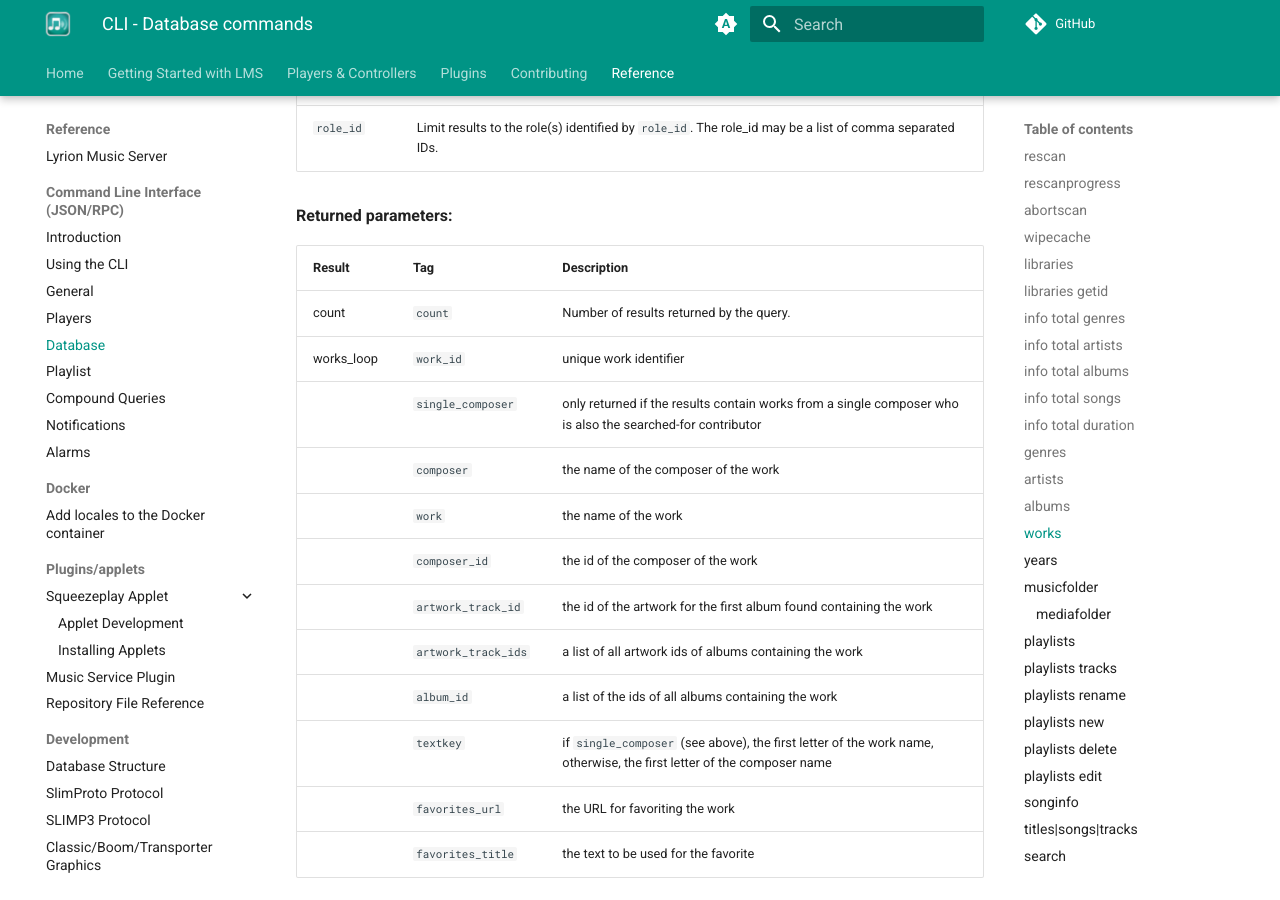
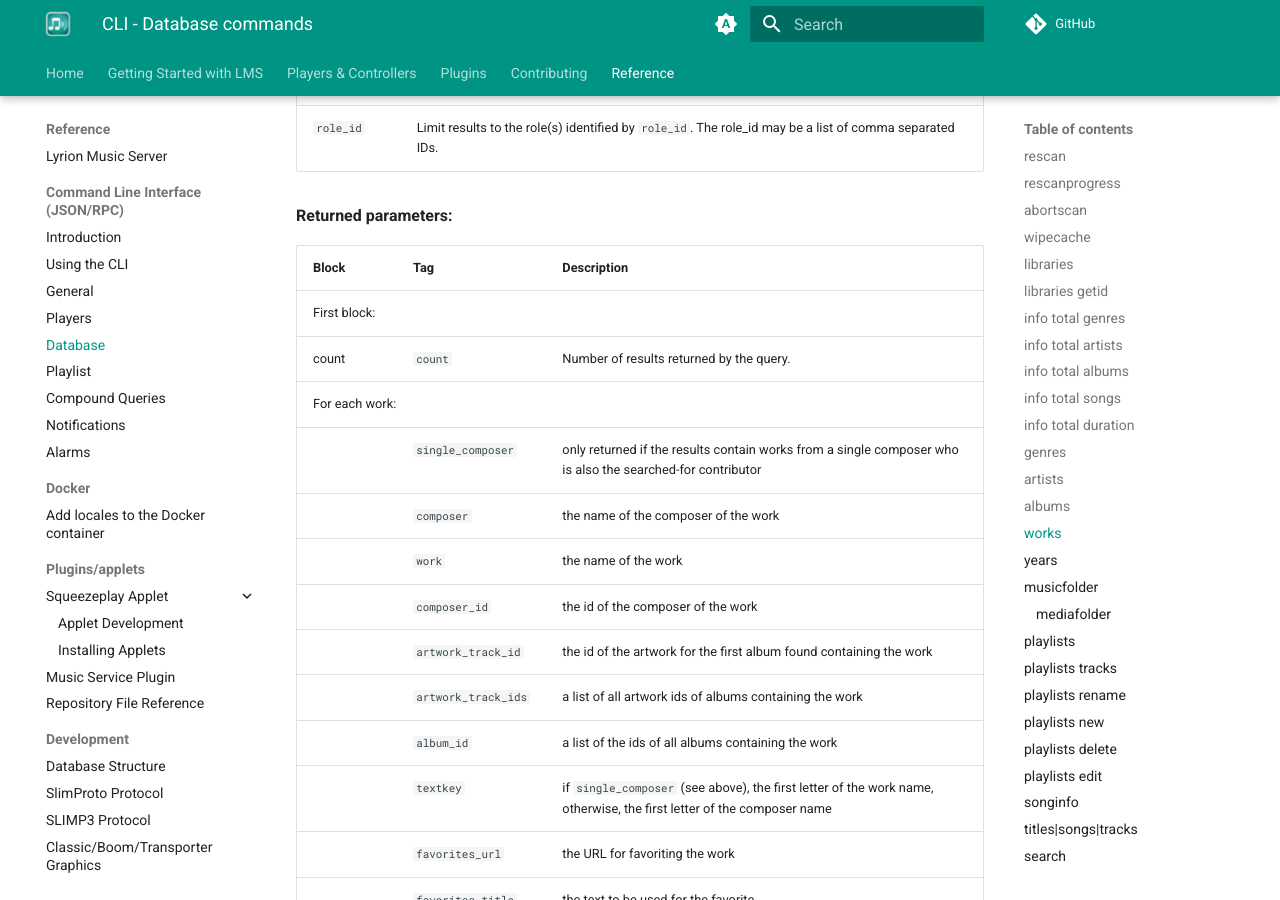
Before and after one commit to LMS-Community/lms-community.github.io, an MkDocs documentation site: the page built from docs/reference/cli/database.md, in a window 1280 px wide and 900 px high, scrolled down 11864 px. Built offline with MkDocs 1.6.1 and Material for MkDocs 9.7.7, drawn with Linux system fonts in a browser that asks for light colours; a script that is not in the unit is left out; plug-ins that fetch from the network failed and are left out; comment, search, counter and statistics services are not loaded.

Commit message:
Update database.md

```diff
--- a/docs/reference/cli/database.md
+++ b/docs/reference/cli/database.md
@@ -338,10 +338,11 @@ This many-to-many relationship is resolved in the Tracks table which contains th
 
 **Returned parameters:**
 
-| Result | Tag | Description |
+| Block | Tag | Description |
 |---|---|---|
+| First block: {: colspan=3} |&#8288 {: style="padding:0"}|&#8288 {: style="padding:0"}|
 | count | `count` | Number of results returned by the query.  |
-| works_loop | `work_id` | unique work identifier |
+| For each work: {: colspan=3} |&#8288 {: style="padding:0"}|&#8288 {: style="padding:0"}|
 || `single_composer` | only returned if the results contain works from a single composer who is also the searched-for contributor |
 || `composer` | the name of the composer of the work |
 || `work` | the name of the work |
```
